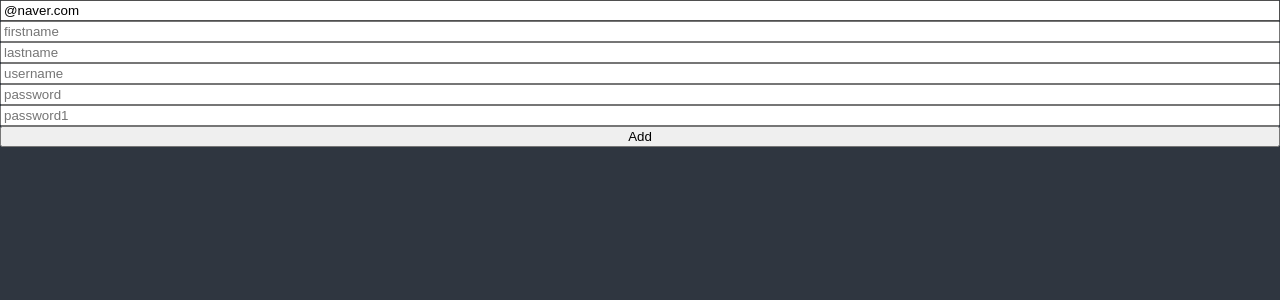
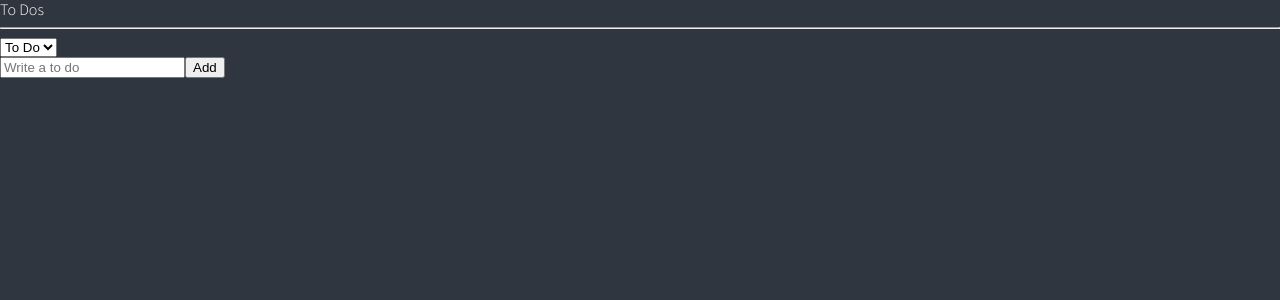
Before and after one commit to tom8249/react-masterclass, a React (Create React App) app: page / in a window 1280 px wide. Shown: the top 300 px of the page. Built offline with nearby package versions, Linux system fonts and the light colour scheme.

Commit message:
TO_DO_List

```diff
--- a/package.json
+++ b/package.json
@@ -20,6 +20,7 @@
     "react-router-dom": "^5.3.0",
     "react-scripts": "4.0.3",
     "recoil": "^0.6.1",
+    "recoil-persist": "^0.5.1",
     "styled-components": "^5.3.1",
     "styled-reset": "^4.3.4",
     "typescript": "^4.4.4",
--- a/src/App.tsx
+++ b/src/App.tsx
@@ -1,5 +1,5 @@
 import { createGlobalStyle, ThemeProvider } from "styled-components";
-import ToDoList from "./ToDoList";
+import ToDoList from "./components/ToDoList";
 
 const GlobalStyle = createGlobalStyle`
 @import url('https://fonts.googleapis.com/css2?family=Source+Sans+Pro:wght@300;400&display=swap');
--- a/src/ToDoList.tsx
+++ /dev/null
@@ -1,128 +0,0 @@
-import React, { useState } from "react";
-
-import { useForm } from "react-hook-form";
-
-// function ToDoList() {
-//   const [toDo, setToDo] = useState("");
-//   const [toDoError,setToDoError]
-//   const onChange = (event: React.FormEvent<HTMLInputElement>) => {
-//     const {
-//       currentTarget: { value },
-//     } = event;
-//     setToDo(value);
-//   };
-//   const onSubmit = (event: React.FormEvent<HTMLFormElement>) => {
-//     event.preventDefault();
-//     if(toDo)
-//     console.log(toDo);
-//   };
-//   return (
-//     <div>
-//       <form onSubmit={onSubmit}>
-//         <input onChange={onChange} value={toDo} placeholder="Write a to do" />
-//         <button>Add</button>
-//       </form>
-//     </div>
-//   );
-// }
-
-interface IForm {
-  email: string;
-  firstname: string;
-  lastname: string;
-  username: string;
-  password: string;
-  password1: string;
-  extraError?: string;
-}
-
-function ToDoList() {
-  const {
-    register,
-    handleSubmit,
-    formState: { errors },
-    setError,
-  } = useForm<IForm>({
-    defaultValues: {
-      email: "@naver.com",
-    },
-  });
-  const onValid = (data: IForm) => {
-    if (data.password !== data.password1) {
-      setError(
-        "password1",
-        { message: "password are not the same" },
-        { shouldFocus: true }
-      );
-    }
-    //setError("extraError", { message: "Server offLine." });
-  };
-  console.log(errors);
-  return (
-    <div>
-      <form
-        style={{ display: "flex", flexDirection: "column" }}
-        onSubmit={handleSubmit(onValid)}
-      >
-        <input
-          {...register("email", {
-            required: "Email is required",
-            pattern: {
-              value: /^[A-Za-z0-9._%+-]+@naver.com$/,
-              message: "only email @naver.com.",
-            },
-          })}
-          placeholder="email"
-        />
-        <span>{errors?.email?.message}</span>
-        <input
-          {...register("firstname", {
-            required: "write here",
-            validate: {
-              noNico: (value) =>
-                value.includes("nico") ? "no nicos allowed" : true,
-              noNick: (value) =>
-                value.includes("nick") ? "no nick allowed" : true,
-            },
-          })}
-          placeholder="firstname"
-        />
-        <span>{errors?.firstname?.message}</span>
-
-        <input
-          {...register("lastname", { required: "write here" })}
-          placeholder="lastname"
-        />
-        <span>{errors?.lastname?.message}</span>
-
-        <input
-          {...register("username", { required: "write here", minLength: 10 })}
-          placeholder="username"
-        />
-        <span>{errors?.username?.message}</span>
-
-        <input
-          {...register("password", { required: "write here", minLength: 5 })}
-          placeholder="password"
-        />
-        <span>{errors?.password?.message}</span>
-
-        <input
-          {...register("password1", {
-            required: "Password is required",
-            minLength: {
-              value: 5,
-              message: "Your password is too short.",
-            },
-          })}
-          placeholder="password1"
-        />
-        <span>{errors?.password1?.message}</span>
-        <button>Add</button>
-        <span>{errors?.extraError?.message}</span>
-      </form>
-    </div>
-  );
-}
-
-export default ToDoList;
--- /dev/null
+++ b/src/atoms.tsx
@@ -0,0 +1,36 @@
+import { get } from "http";
+import { atom, selector } from "recoil";
+import { localStorageEffect } from "./localStorage";
+
+export enum Categories {
+  "TO_DO" = "TO_DO",
+  "DOING" = "DOING",
+  "DONE" = "DONE",
+  "DELETE" = "DELETE",
+}
+
+export interface IToDo {
+  text: string;
+  id: number;
+  category: Categories;
+}
+
+export const categoryState = atom<Categories>({
+  key: "category",
+  default: Categories.TO_DO,
+});
+
+export const toDoState = atom<IToDo[]>({
+  key: "toDo",
+  default: [],
+  effects: [localStorageEffect("toDos")],
+});
+
+export const toDoSelector = selector({
+  key: "toDoSelector",
+  get: ({ get }) => {
+    const toDos = get(toDoState);
+    const category = get(categoryState);
+    return toDos.filter((toDo) => toDo.category === category);
+  },
+});
--- /dev/null
+++ b/src/components/CreateToDo.tsx
@@ -0,0 +1,50 @@
+import { useForm } from "react-hook-form";
+import { useRecoilValue, useSetRecoilState } from "recoil";
+import { categoryState, toDoState } from "../atoms";
+
+interface IForm {
+  toDo: string;
+}
+
+// function CreateToDo() {
+// const [ToDos, setToDos] = useRecoilState(toDoState);
+// const category = useRecoilValue(categoryState);
+// const { register, handleSubmit, setValue } = useForm<IForm>();
+// const onSubmit = (data: IForm) => {
+//   setToDos((oldtodos) => {
+//     const updateItem = [
+//       { text: data.toDo, id: Date.now(), category },
+//       ...oldtodos,
+//     ];
+//     window.localStorage.setItem("todo", JSON.stringify(updateItem));
+//     return updateItem;
+//   });
+//   //2 window.localStorage.setItem('todo',JSON.stringify(ToDos))
+//   setValue("toDo", "");
+// };
+
+function CreateToDo() {
+  const setToDos = useSetRecoilState(toDoState);
+  const category = useRecoilValue(categoryState);
+  const { register, handleSubmit, setValue } = useForm<IForm>();
+  const handleValid = ({ toDo }: IForm) => {
+    setToDos((oldToDos) => [
+      { text: toDo, id: Date.now(), category },
+      ...oldToDos,
+    ]);
+    setValue("toDo", "");
+  };
+  console.log(setToDos);
+  return (
+    <form onSubmit={handleSubmit(handleValid)}>
+      <input
+        {...register("toDo", {
+          required: "Please write a To Do",
+        })}
+        placeholder="Write a to do"
+      />
+      <button>Add</button>
+    </form>
+  );
+}
+export default CreateToDo;
--- /dev/null
+++ b/src/components/ToDo.tsx
@@ -0,0 +1,63 @@
+import React from "react";
+import { useRecoilValue, useSetRecoilState } from "recoil";
+import { json } from "stream/consumers";
+import { Categories, IToDo, toDoSelector, toDoState } from "../atoms";
+
+function ToDo({ text, category, id }: IToDo) {
+  const deleteTodo = () => {
+    setToDos((oldToDos) => {
+      const targetIndex = oldToDos.findIndex((toDo) => toDo.id === id);
+      return [
+        ...oldToDos.slice(0, targetIndex),
+        ...oldToDos.slice(targetIndex + 1),
+      ];
+    });
+  };
+  const setToDos = useSetRecoilState(toDoState);
+  const onClick = (event: React.MouseEvent<HTMLButtonElement>) => {
+    const {
+      currentTarget: { name },
+    } = event;
+    setToDos((oldToDos) => {
+      const targetIndex = oldToDos.findIndex((toDo) => toDo.id === id);
+      const newToDo = { text, id, category: name as any };
+      return [
+        ...oldToDos.slice(0, targetIndex),
+        newToDo,
+        ...oldToDos.slice(targetIndex + 1),
+      ];
+    });
+  };
+  const handleDelete = () => {
+    setToDos((prevToDos) => {
+      const targetIndex = prevToDos.findIndex((toDo) => toDo.id === id);
+      return [
+        ...prevToDos.slice(0, targetIndex),
+        ...prevToDos.slice(targetIndex + 1),
+      ];
+    });
+  };
+  return (
+    <li>
+      <span>{text}</span>
+      {category !== Categories.DOING && (
+        <button name={Categories.DOING} onClick={onClick}>
+          Doing
+        </button>
+      )}
+      {category !== Categories.TO_DO && (
+        <button name={Categories.TO_DO} onClick={onClick}>
+          To Do
+        </button>
+      )}
+      {category !== Categories.DONE && (
+        <button name={Categories.DONE} onClick={onClick}>
+          Done
+        </button>
+      )}
+      <button onClick={handleDelete}>Delete</button>
+    </li>
+  );
+}
+
+export default ToDo;
--- /dev/null
+++ b/src/components/ToDoList.tsx
@@ -0,0 +1,30 @@
+import React from "react";
+import { useRecoilState, useRecoilValue } from "recoil";
+import { Categories, categoryState, toDoSelector, toDoState } from "../atoms";
+import CreateToDo from "./CreateToDo";
+import ToDo from "./ToDo";
+
+function ToDoList() {
+  const toDos = useRecoilValue(toDoSelector);
+  const [category, setCategory] = useRecoilState(categoryState);
+  const onInput = (event: React.FormEvent<HTMLSelectElement>) => {
+    setCategory(event.currentTarget.value as any);
+  };
+  return (
+    <div>
+      <h1>To Dos</h1>
+      <hr />
+      <select value={category} onInput={onInput}>
+        <option value={Categories.TO_DO}>To Do</option>
+        <option value={Categories.DOING}>Doing</option>
+        <option value={Categories.DONE}>Done</option>
+      </select>
+      <CreateToDo />
+      {toDos?.map((toDo) => (
+        <ToDo key={toDo.id} {...toDo} />
+      ))}
+    </div>
+  );
+}
+
+export default ToDoList;
--- /dev/null
+++ b/src/localStorage.ts
@@ -0,0 +1,15 @@
+import { IToDo } from "./atoms";
+
+export const localStorageEffect =
+  (key: string) =>
+  ({ setSelf, onSet }: any) => {
+    const savedToDos = localStorage.getItem(key);
+    if (savedToDos != null) {
+      setSelf(JSON.parse(savedToDos));
+    }
+    onSet((newToDos: IToDo[], _: any, isReset: boolean) => {
+      isReset
+        ? localStorage.removeItem(key)
+        : localStorage.setItem(key, JSON.stringify(newToDos));
+    });
+  };
```
Also changed, not shown: 1 other file (tests, documents, lock files or other folders).
